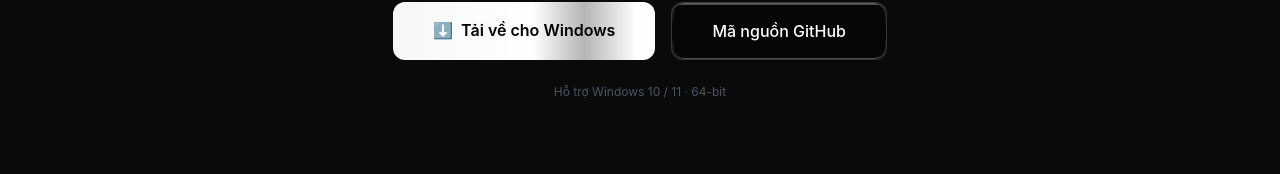
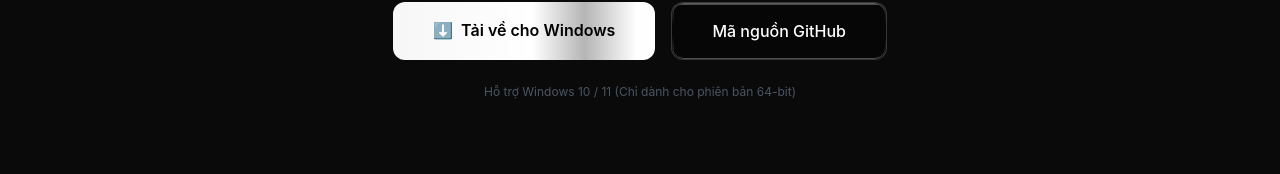
Before and after one commit to ocampoje17/pdf-converter-app-landing-page, a React (Vite) app: page / in a window 1280 px wide. Shown: the part 3211-3385 px from the top of the page. Built offline with nearby package versions, Linux system fonts and the light colour scheme.

Commit message:
Update OS requirements to explicitly state 64-bit only

```diff
--- a/src/App.tsx
+++ b/src/App.tsx
@@ -345,7 +345,7 @@
           </div>
 
           <p className="mt-6 text-xs text-gray-600">
-            Hỗ trợ Windows 10 / 11 · 64-bit
+            Hỗ trợ Windows 10 / 11 (Chỉ dành cho phiên bản 64-bit)
           </p>
         </div>
       </section>
```
